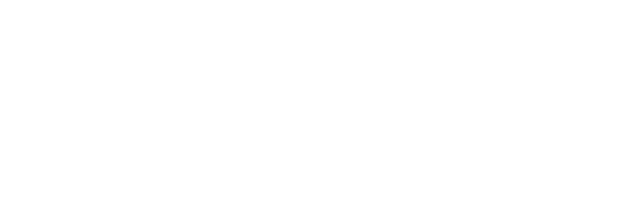
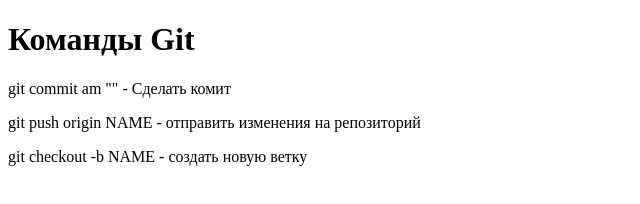
Before and after one commit to Udgin3632/Frondend-basic, a plain HTML site: page index.html in a window 1280 px wide. Shown: the whole page, without its empty margins (0-640 px from the left). Drawn offline with Linux system fonts and the light colour scheme.

Commit message:
Task5/ Add Get command list

```diff
--- a/index.html
+++ b/index.html
@@ -8,6 +8,9 @@
     <title>Document</title>
 </head>
 <body>
-
+    <h1>Команды Git</h1>
+    <p>git commit am "" - Сделать комит</p>
+    <p>git push origin NAME - отправить изменения на репозиторий</p>
+    <p>git checkout -b NAME - создать новую ветку</p>
 </body>
 </html>
```
